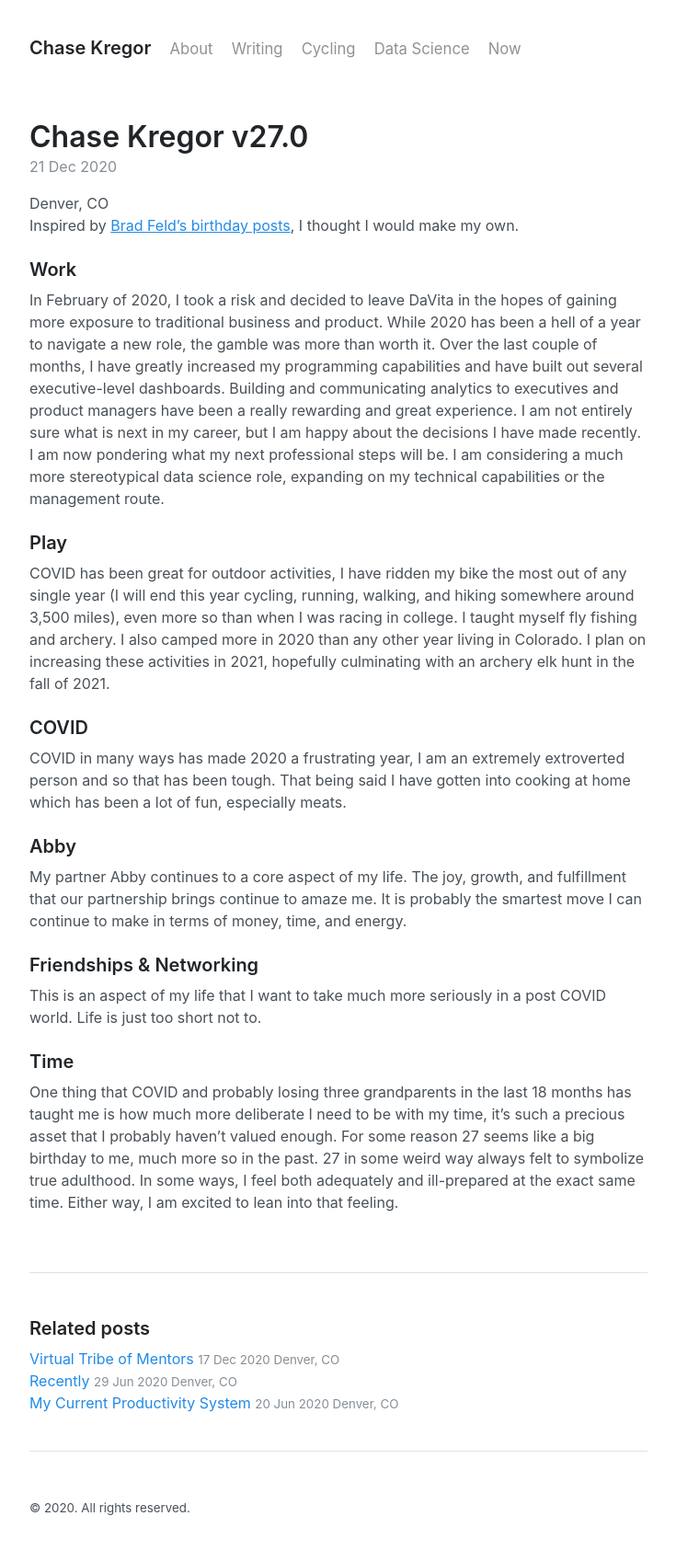
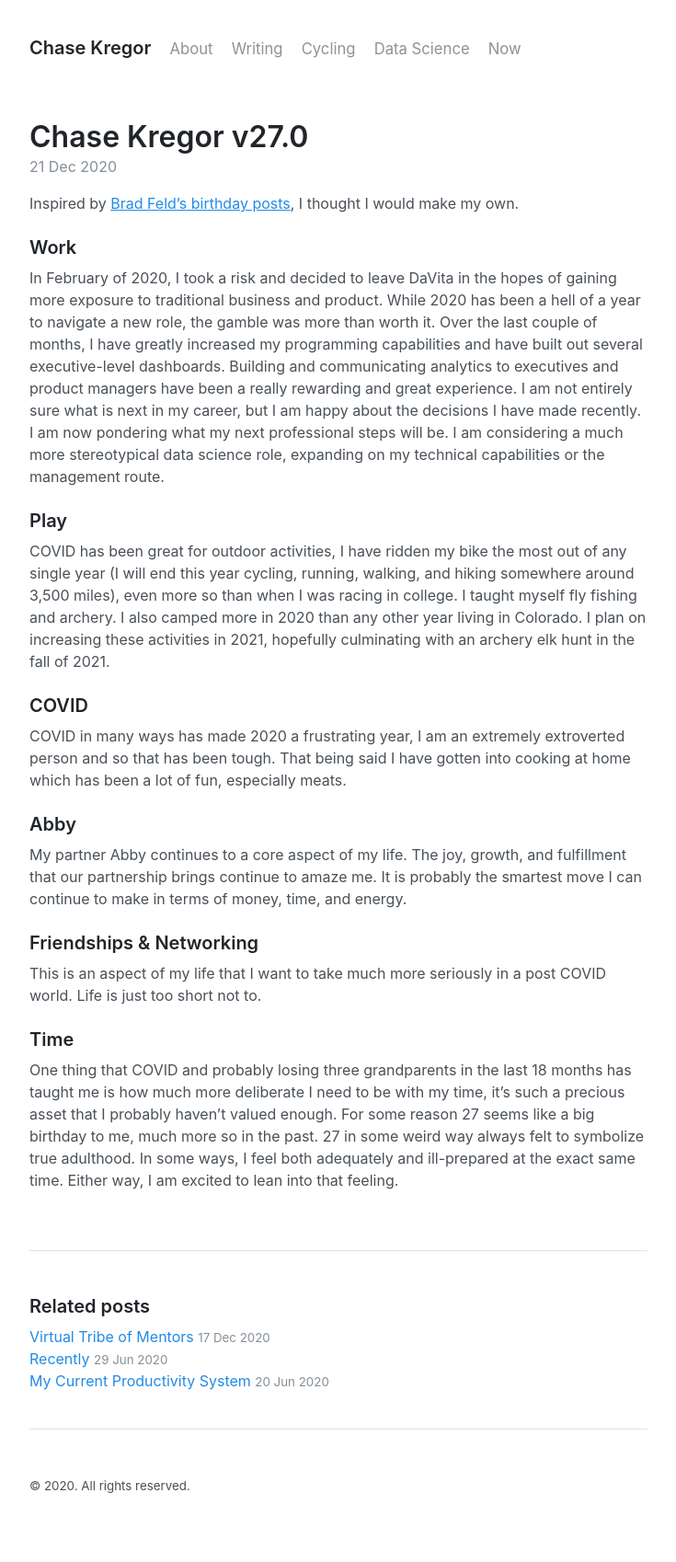
Before and after one commit to chasekregor/chasekregor.github.io, a Jekyll site: the page built from _posts/2020-12-21-chase-kregor-v27.markdown, in a window 1280 px wide. Shown: the whole page at 92% size, without its empty margins (272-1007 px from the left). Built offline with Jekyll 4.4.1, drawn with Linux system fonts in a browser that asks for light colours; after the commit the page ends 1674 px from its top, so only the background shows below that.

Commit message:
getting rid of locations

```diff
--- a/_layouts/post.html
+++ b/_layouts/post.html
@@ -5,7 +5,6 @@ layout: default
 <article class="post">
   <h1 class="post-title">{{ page.title }}</h1>
   <time datetime="{{ page.date | date_to_xmlschema }}" class="post-date">{{ page.date | date_to_string }}</time>
-  <time class="post-location">{{ page.location }}</time>
   {{ content }}
 </article>
 
@@ -17,8 +16,7 @@ layout: default
       <li>
         <a href="{{ site.baseurl }}{{ post.url }}">
           {{ post.title }}
-          <small><time datetime="{{ post.date | date_to_xmlschema }}">{{ post.date | date_to_string }}</time>
-            <time class="post-location">{{ page.location }}</time></small>
+          <small><time datetime="{{ post.date | date_to_xmlschema }}">{{ post.date | date_to_string }}</time></small>
         </a>
       </li>
     {% endfor %}
--- a/_posts/2020-12-21-chase-kregor-v27.markdown
+++ b/_posts/2020-12-21-chase-kregor-v27.markdown
@@ -2,7 +2,6 @@
 layout: post
 title: Chase Kregor v27.0
 categories:
-location: Denver, CO
 ---
 
 Inspired by [Brad Feld's birthday posts](https://feld.com/archives/2020/12/bfeld-v55-0.html), I thought I would make my own.
```
